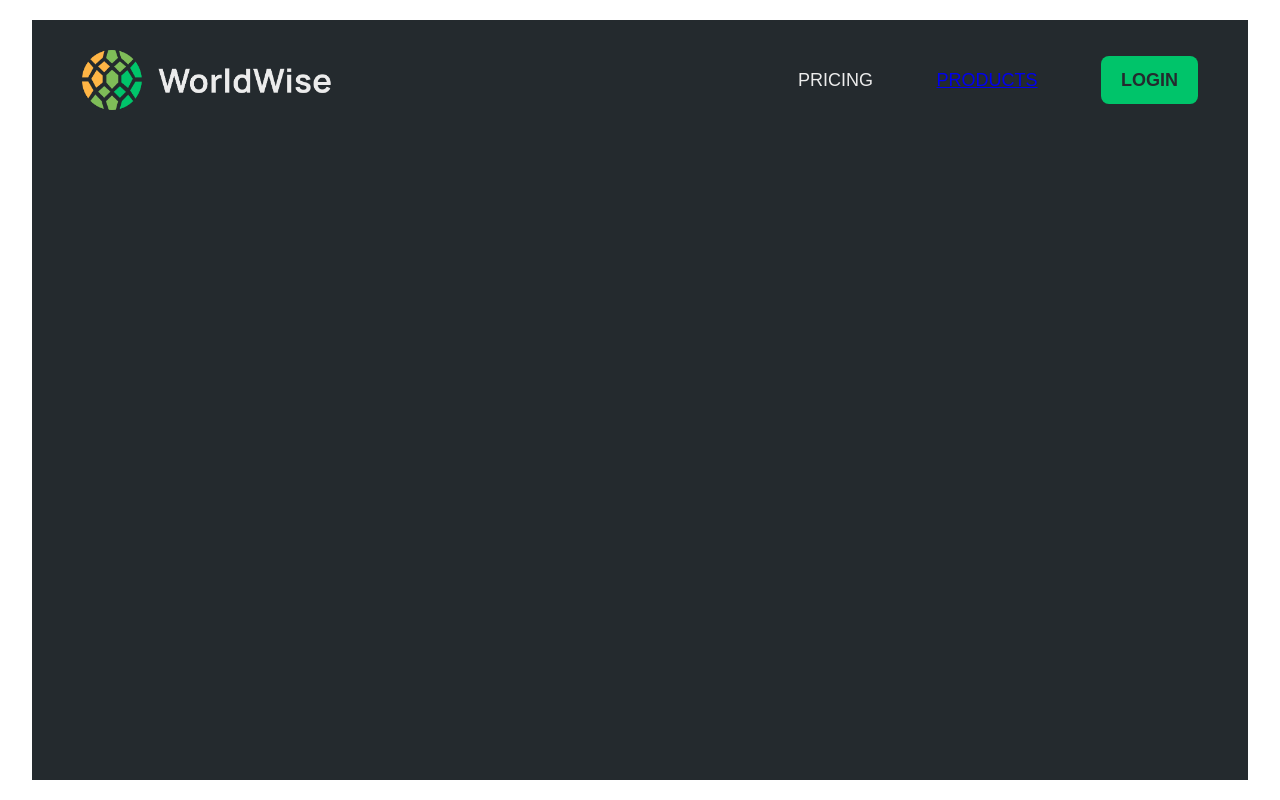
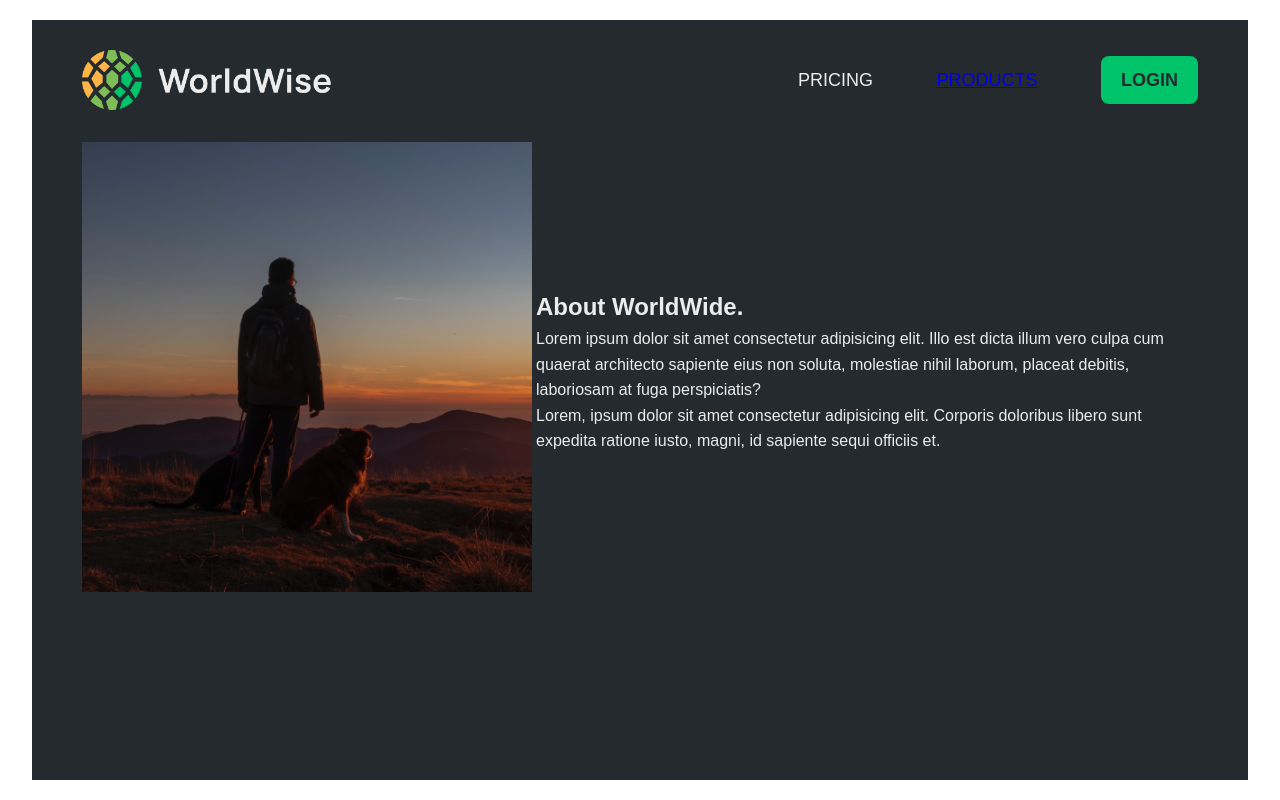
Before and after one commit to sofianeberkane202/worldWise-app, a React (Vite) app: page /product in a window 1280 px wide. Built offline with nearby package versions, Linux system fonts and the light colour scheme; the HTML template or start-up script is replaced by a standard one.

Commit message:
start building content of product page component

```diff
--- a/src/pages/ProductsPage.jsx
+++ b/src/pages/ProductsPage.jsx
@@ -5,6 +5,27 @@ function ProductsPage() {
     return (
         <div className={styles.products}>
             <NavBar/>
+            <div className={`${styles.content} flex flex-center-y`}>
+                <div className={styles.image}>
+                    <img
+                    src='../../public/img-1.jpg'
+                    alt='products'
+                    width={450}
+                    height={450}
+                    />
+                </div>
+
+                <div>
+                    <h2>About WorldWide.</h2>
+                    <p>
+                    Lorem ipsum dolor sit amet consectetur adipisicing elit. Illo est dicta illum vero culpa cum quaerat architecto sapiente eius non soluta, molestiae nihil laborum, placeat debitis, laboriosam at fuga perspiciatis?
+                    </p>
+                    <p>
+                    Lorem, ipsum dolor sit amet consectetur adipisicing elit. Corporis doloribus libero sunt expedita ratione iusto, magni, id sapiente sequi officiis et.
+                    </p>
+                </div>
+
+            </div>
         </div>
     )
 }
--- a/src/pages/ProductsPage.module.css
+++ b/src/pages/ProductsPage.module.css
@@ -4,3 +4,7 @@
     padding: var(--padding-box);
     background-color: var(--color-dark--0);
 }
+
+.products .content{
+    margin-top: 32px;
+}
```
